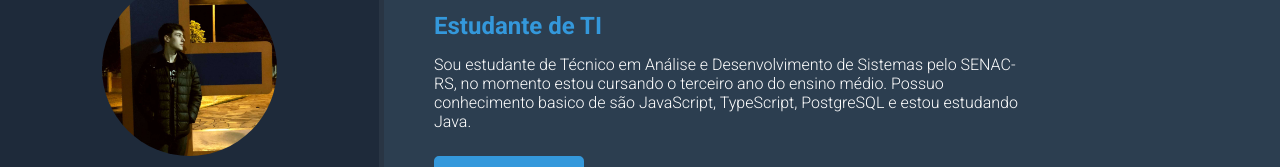
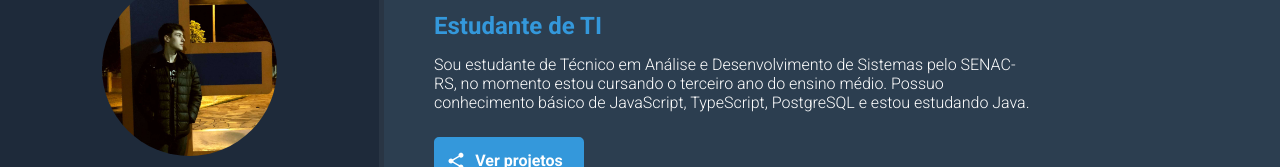
Before and after one commit to Henriquelz26/Henriquelz26.github.io, a plain HTML site: page index.html in a window 1280 px wide. Shown: the part 102-269 px from the top of the page. Drawn offline with nearby package versions, Linux system fonts and the light colour scheme.

Commit message:
Update index.html

```diff
--- a/index.html
+++ b/index.html
@@ -45,7 +45,7 @@
             <p id="title"><span class="highlight">Estudante de TI</span></p>
             <p class="description">Sou estudante de Técnico em Análise e Desenvolvimento de Sistemas pelo SENAC-RS,
             no momento estou cursando o terceiro ano do ensino médio.
-            Possuo conhecimento basico de são JavaScript, TypeScript, PostgreSQL e estou estudando Java.</p>
+            Possuo conhecimento básico de JavaScript, TypeScript, PostgreSQL e estou estudando Java.</p>
             <a href="#" id="btn-projects"><ion-icon name="share"></ion-icon><span>Ver projetos</span></a>
 
             <h2 id="skills-section-title">Minhas Skills</h2>
```
